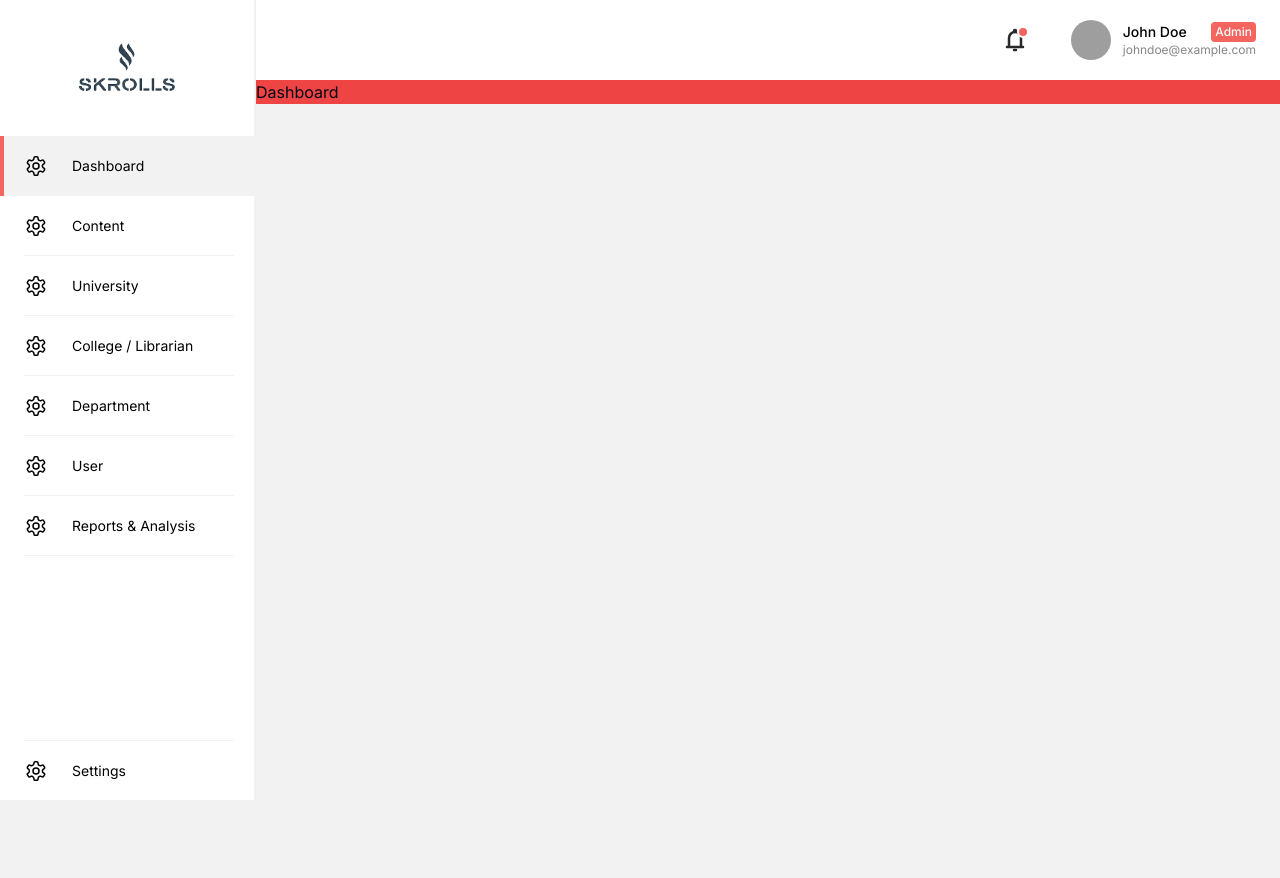
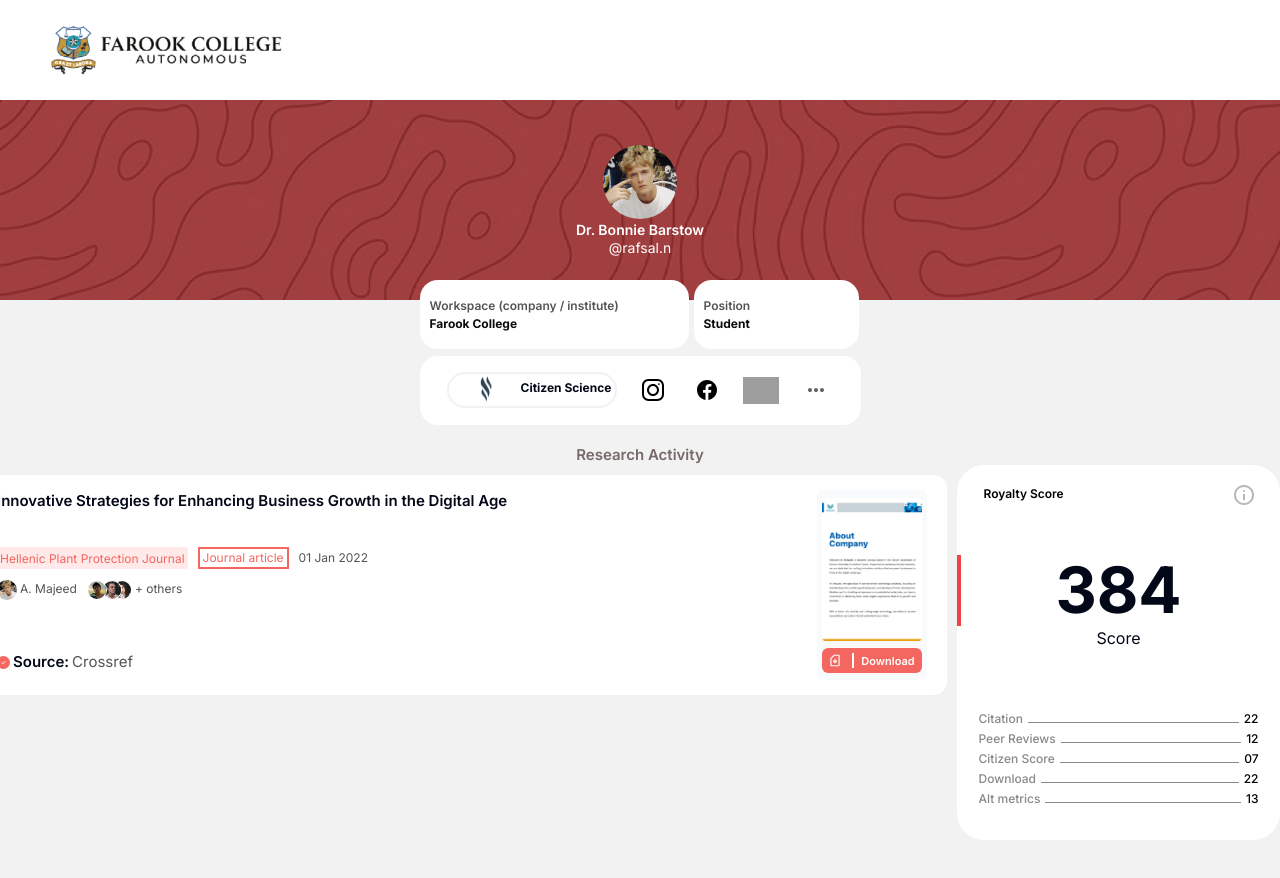
Before and after one commit to Aswin-Koroth/skrolls_knowledgeCommon, a React (Vite) app: page /authorPage in a window 1280 px wide. Before the commit this address led to /. Shown: the top 878 px of the page. Before the commit the page ends 800 px from the top, so only its background shows below. Built offline with nearby package versions, Linux system fonts and the light colour scheme; grey boxes are pictures that could not be loaded.

Commit message:
suspense fix

```diff
--- a/src/App.jsx
+++ b/src/App.jsx
@@ -1,5 +1,6 @@
 import { lazy, Suspense } from 'react';
 import { Navigate, Route, Routes } from 'react-router-dom';
+import PublicLayout from './layouts/PublicLayout';
 
 const Home = lazy(() => import('./pages/Public/Home'));
 
@@ -18,12 +19,17 @@
 const AdminSettings = lazy(() => import('./pages/Admin/AdminSettings'));
 const PublicHome = lazy(() => import('./pages/Public/Home'));
 const HomePage = lazy(() => import('./pages/Public/knowledgeCommon/HomePage'));
-const ResultPage = lazy(() => import('./pages/Public/knowledgeCommon/ResultPage'));
-const ArticlePage = lazy(() => import('./pages/Public/knowledgeCommon/ArticlePage'));
-const AuthorPage = lazy(() => import('./pages/Public/knowledgeCommon/AuthorPage'));
+const ResultPage = lazy(
+  () => import('./pages/Public/knowledgeCommon/ResultPage')
+);
+const ArticlePage = lazy(
+  () => import('./pages/Public/knowledgeCommon/ArticlePage')
+);
+const AuthorPage = lazy(
+  () => import('./pages/Public/knowledgeCommon/AuthorPage')
+);
 function App() {
   return (
-    // <Suspense fallback={<div>Loading...</div>}>
     <Routes>
       {/* <Route element={<PublicLayout />}>
           <Route path="/" element={<Home />} />
@@ -39,29 +45,25 @@
         </Route> */}
 
       <Route element={<AdminLayout />}>
-          <Route path="/" element={<AdminDashboard />} />
+        <Route path="/admin" element={<AdminDashboard />} />
         <Route path="/admin/contents_list" element={<AdminContent />} />
-          <Route
-            path="/admin/universities_list"
-            element={<AdminUniversity />}
-          />
+        <Route path="/admin/universities_list" element={<AdminUniversity />} />
         <Route path="/admin/colleges_list" element={<AdminCollege />} />
         <Route path="/admin/departments_list" element={<AdminDepartment />} />
         <Route path="/admin/users_list" element={<AdminUser />} />
         <Route path="/admin/reports" element={<AdminReports />} />
         <Route path="/admin/settings" element={<AdminSettings />} />
-
-
       </Route>
 
+      <Route element={<PublicLayout />}>
+        <Route path="/" element={<PublicHome />} />
+        <Route path="/home" element={<HomePage />} />
+        <Route path="/result" element={<ResultPage />} />
+        <Route path="/article" element={<ArticlePage />} />
+        <Route path="/authorPage" element={<AuthorPage />} />
         <Route path="*" element={<Navigate to="/" replace />} />
-        <Route path="/public/landing" element={<PublicHome />} />
-        <Route path="/public/home" element={<HomePage />} />
-        <Route path="/public/result" element={<ResultPage />} />
-        <Route path="/public/article" element={<ArticlePage />} />
-        <Route path="/public/authorPage" element={<AuthorPage />} />
+      </Route>
     </Routes>
-    // </Suspense>
   );
 }
 
--- a/src/components/Knowledgecommon/AuthorSection.jsx
+++ b/src/components/Knowledgecommon/AuthorSection.jsx
@@ -1,18 +1,29 @@
-import React from 'react'
+import React from 'react';
 import { useNavigate } from 'react-router-dom';
 import Student from '@/assets/Student.png';
 import AuthorCard from '@/components/Knowledgecommon/AuthorCard';
 const AuthorSection = () => {
   const navigate = useNavigate();
   return (
-    <div className="h-full w-[1000px] flex flex-wrap gap-[5px]">
-    <AuthorCard AuthorName="Dr. Bonnie Barstow " AuthorPosition='Student' AuthorProfile={Student} onClick={() => navigate('/public/authorPage')}/>
-    <AuthorCard AuthorName="Dr. Bonnie Barstow " AuthorPosition='Student' AuthorProfile={Student} />
-    <AuthorCard AuthorName="Dr. Bonnie Barstow " AuthorPosition='Student' AuthorProfile={Student} />
+    <div className="flex h-full w-[1000px] flex-wrap gap-[5px]">
+      <AuthorCard
+        AuthorName="Dr. Bonnie Barstow "
+        AuthorPosition="Student"
+        AuthorProfile={Student}
+        onClick={() => navigate('/authorPage')}
+      />
+      <AuthorCard
+        AuthorName="Dr. Bonnie Barstow "
+        AuthorPosition="Student"
+        AuthorProfile={Student}
+      />
+      <AuthorCard
+        AuthorName="Dr. Bonnie Barstow "
+        AuthorPosition="Student"
+        AuthorProfile={Student}
+      />
+    </div>
+  );
+};
 
-    </div>
-
-  )
-}
-
-export default AuthorSection
+export default AuthorSection;
--- a/src/components/Knowledgecommon/DepartmentSection.jsx
+++ b/src/components/Knowledgecommon/DepartmentSection.jsx
@@ -10,11 +10,11 @@
   const navigate = useNavigate();
 
   return (
-    <div className="h-full w-[94%] flex flex-wrap gap-[15px]">
+    <div className="flex h-full w-[94%] flex-wrap gap-[15px]">
       <CollegeCard
         HeroImg={It}
         Title="Department of Information Technology"
-        onClick={() => navigate('/public/result')}
+        onClick={() => navigate('/result')}
       />
       <CollegeCard HeroImg={Stat} Title="Department of Statistics" />
       <CollegeCard HeroImg={Maths} Title="Department of Mathematics" />
--- a/src/data/constants.js
+++ b/src/data/constants.js
@@ -8,7 +8,7 @@
 const ADMIN_NAV_LIST = [
   {
     label: 'Dashboard',
-    link: '/',
+    link: '/admin',
     icon: settings_icon,
     type: 'bottom',
   },
--- a/src/layouts/PublicLayout.jsx
+++ b/src/layouts/PublicLayout.jsx
@@ -1,11 +1,10 @@
 import { Outlet } from 'react-router-dom';
-import Header from '../components/Header/Header';
+import { Suspense } from 'react';
 
 function PublicLayout() {
   return (
     <div className="flex h-screen">
       <section className="flex min-w-0 flex-1 flex-col">
-        <Header />
         <Suspense fallback={<div>Loading...</div>}>
           <Outlet />
         </Suspense>
--- a/src/pages/Public/knowledgeCommon/AuthorPage.jsx
+++ b/src/pages/Public/knowledgeCommon/AuthorPage.jsx
@@ -1,12 +1,12 @@
 import LogoHeader from '@/components/Knowledgecommon/LogoHeader';
-import React from 'react'
+import React from 'react';
 import Pattern from '@/assets/bg.png';
 import Author1 from '@/assets/author1.png';
 import CitizenScience from '@/assets/citizenScienceLogo.png';
 import Instagram from '@/assets/instagram.svg';
 import Facebook from '@/assets/facebook.svg';
 import Twitter from '@/assets/twitterx.svg';
-import Settings from '@/assets/Settingsdot.svg'
+import Settings from '@/assets/Settingsdot.svg';
 import ArticleCard from '@/components/Knowledgecommon/ArticleCard';
 import Vector from '@/assets/Vector.svg';
 import MetricsScore from '@/components/Knowledgecommon/MetricsScore';
@@ -16,31 +16,53 @@
   const navigate = useNavigate();
   return (
     <div>
-      <LogoHeader/>
-      <div className='w-full h-[200px] bg-red-800 flex flex-col justify-center items-center'
-        style={{ backgroundImage: `url(${Pattern})`,backgroundSize: 'cover'}}>
-            <img className='h-[74px] w-[74px] rounded-[37px] ' src={Author1} alt="" />
-            <p className='h-[18px] w-auto text-[14px] text-[#fff] font-semibold'>Dr. Bonnie Barstow </p>
-            <p className='h-[18px] w-auto text-[14px] text-[#fff] font-normal'>@rafsal.n</p>
+      <LogoHeader />
+      <div
+        className="flex h-[200px] w-full flex-col items-center justify-center bg-red-800"
+        style={{ backgroundImage: `url(${Pattern})`, backgroundSize: 'cover' }}
+      >
+        <img
+          className="h-[74px] w-[74px] rounded-[37px]"
+          src={Author1}
+          alt=""
+        />
+        <p className="h-[18px] w-auto text-[14px] font-semibold text-[#fff]">
+          Dr. Bonnie Barstow
+        </p>
+        <p className="h-[18px] w-auto text-[14px] font-normal text-[#fff]">
+          @rafsal.n
+        </p>
       </div>
-        <div className="h-[145px] w-full flex justify-center items-center ">
-            <div className="h-full w-[441px] flex flex-col justify-between items-end mt-[-40px]">
-                <div className="h-[69px] w-full flex ">
-                    <div className="h-[69px] w-[269px] bg-white rounded-[18px] flex flex-col justify-center items-start px-[10px] ">
-                        <p className='text-[12px] text-[#545454] font-semibold'>Workspace (company / institute)</p>
-                        <p className='text-[12px] text-[#0B0B0B] font-bold'>Farook College</p>
+      <div className="flex h-[145px] w-full items-center justify-center">
+        <div className="mt-[-40px] flex h-full w-[441px] flex-col items-end justify-between">
+          <div className="flex h-[69px] w-full">
+            <div className="flex h-[69px] w-[269px] flex-col items-start justify-center rounded-[18px] bg-white px-[10px]">
+              <p className="text-[12px] font-semibold text-[#545454]">
+                Workspace (company / institute)
+              </p>
+              <p className="text-[12px] font-bold text-[#0B0B0B]">
+                Farook College
+              </p>
             </div>
-                    <div className="h-[69px] w-[165px] bg-white rounded-[18px] flex flex-col justify-center items-start ml-[5px] px-[10px]">
-                        <p className='text-[12px] text-[#545454] font-semibold'>Position</p>
-                        <p className='text-[12px] text-[#0B0B0B] font-bold'>Student</p>
+            <div className="ml-[5px] flex h-[69px] w-[165px] flex-col items-start justify-center rounded-[18px] bg-white px-[10px]">
+              <p className="text-[12px] font-semibold text-[#545454]">
+                Position
+              </p>
+              <p className="text-[12px] font-bold text-[#0B0B0B]">Student</p>
             </div>
           </div>
           <div className="h-[69px] w-[441px]">
-                    <div className="h-[69px] w-full bg-white rounded-[18px] flex justify-center items-center">
-                        <div className="h-[37px] w-[387px] flex justify-between">
-                            <div className="h-[36px] w-[170px] bg-white rounded-[18px] border-[2px] flex justify-center item-center overflow-hidden">
-                                <img className='h-[24] w-[69px] ' src={CitizenScience} alt="" />
-                                <p className=' h-[24px] text-[12px] font-bold mt-[5px]'>Citizen Science</p>
+            <div className="flex h-[69px] w-full items-center justify-center rounded-[18px] bg-white">
+              <div className="flex h-[37px] w-[387px] justify-between">
+                <div className="item-center flex h-[36px] w-[170px] justify-center overflow-hidden rounded-[18px] border-[2px] bg-white">
+                  <img
+                    className="h-[24] w-[69px]"
+                    src={CitizenScience}
+                    alt=""
+                  />
+                  <p className="mt-[5px] h-[24px] text-[12px] font-bold">
+                    Citizen Science
+                  </p>
                 </div>
                 <SocialMediaIcons Images={Instagram} />
                 <SocialMediaIcons Images={Facebook} />
@@ -51,30 +73,46 @@
           </div>
         </div>
       </div>
-        <div className="h-[20px] w-full flex justify-center items-center"><p className='text-[#776968] text-[15px] font-semibold'>Research Activity</p></div>
-        <div className="h-[600px] w-full flex justify-end">
+      <div className="flex h-[20px] w-full items-center justify-center">
+        <p className="text-[15px] font-semibold text-[#776968]">
+          Research Activity
+        </p>
+      </div>
+      <div className="flex h-[600px] w-full justify-end">
         <div className="h-full w-[960px]">
-            <div className='h-[600px] w-full flex justify-center items-start mt-[10px]'>
-                <ArticleCard ArticleTitle="Innovative Strategies for Enhancing Business Growth in the Digital Age"
-                ArticleTopic="Hellenic Plant Protection Journal" Category="Journal article"
-                PublishedDate="01 Jan 2022" AuthorImage={Author1} AuthorName="A. Majeed" onClick={() => navigate('/public/article')} />
+          <div className="mt-[10px] flex h-[600px] w-full items-start justify-center">
+            <ArticleCard
+              ArticleTitle="Innovative Strategies for Enhancing Business Growth in the Digital Age"
+              ArticleTopic="Hellenic Plant Protection Journal"
+              Category="Journal article"
+              PublishedDate="01 Jan 2022"
+              AuthorImage={Author1}
+              AuthorName="A. Majeed"
+              onClick={() => navigate('/article')}
+            />
           </div>
         </div>
-            <div className="h-full w-[340px] ">
-                <div className="w-[323px] h-[375px] bg-white rounded-[27px] ml-[10px] flex flex-col justify-between items-center">
-                    <div className="h-[20px] w-full mt-[20px] flex justify-center items-center ">
-                        <div className="h-full w-[270px] flex justify-between">
-                            <p className='text-[12px] text-[#000] font-semibold '>Royalty Score</p>
+        <div className="h-full w-[340px]">
+          <div className="ml-[10px] flex h-[375px] w-[323px] flex-col items-center justify-between rounded-[27px] bg-white">
+            <div className="mt-[20px] flex h-[20px] w-full items-center justify-center">
+              <div className="flex h-full w-[270px] justify-between">
+                <p className="text-[12px] font-semibold text-[#000]">
+                  Royalty Score
+                </p>
                 <img src={Vector} alt="" />
               </div>
             </div>
-                    <div className="h-[100px] w-full  flex flex-col">
-                        <div className="h-[75px] w-full flex justify-center items-center   relative before:content-[''] before:absolute before:h-[71px] before:w-full before:border-l-[4px] before:border-red-500 ">
-                            <p className='h-full w-full text-[64px] font-bold flex justify-center items-center '>384</p>
+            <div className="flex h-[100px] w-full flex-col">
+              <div className="relative flex h-[75px] w-full items-center justify-center before:absolute before:h-[71px] before:w-full before:border-l-[4px] before:border-red-500 before:content-['']">
+                <p className="flex h-full w-full items-center justify-center text-[64px] font-bold">
+                  384
+                </p>
               </div>
-                        <p className='h-[20px] w-full  flex justify-center items-center'>Score</p>
+              <p className="flex h-[20px] w-full items-center justify-center">
+                Score
+              </p>
             </div>
-                    <div className="h-[120px] w-full flex flex-col justify-center items-center mb-[20px]">
+            <div className="mb-[20px] flex h-[120px] w-full flex-col items-center justify-center">
               <MetricsScore Title="Citation" Score="22" />
               <MetricsScore Title="Peer Reviews" Score="12" />
               <MetricsScore Title="Citizen Score" Score="07" />
@@ -85,7 +123,7 @@
         </div>
       </div>
     </div>
-  )
-}
+  );
+};
 
-export default AuthorPage
+export default AuthorPage;
--- a/src/pages/Public/knowledgeCommon/ResultPage.jsx
+++ b/src/pages/Public/knowledgeCommon/ResultPage.jsx
@@ -1,4 +1,4 @@
-import React from 'react'
+import React from 'react';
 import LogoHeader from '@/components/Knowledgecommon/LogoHeader';
 import CollegeHeader from '@/components/Knowledgecommon/CollegeHeader';
 import SearchTab from '@/components/Knowledgecommon/SearchTab';
@@ -10,19 +10,25 @@
   const navigate = useNavigate();
   return (
     <div>
-      <LogoHeader/>
-      <CollegeHeader/>
+      <LogoHeader />
+      <CollegeHeader />
       <div className="h-[800px] w-full bg-[#F9FAFB]">
         <SearchTab />
-        <BreadCrumbs/>
-        <div className='h-[600px] w-full flex justify-center items-start mt-[10px]'>
-        <ArticleCard ArticleTitle="Innovative Strategies for Enhancing Business Growth in the Digital Age"
-        ArticleTopic="Hellenic Plant Protection Journal" Category="Journal article"
-        PublishedDate="01 Jan 2022" AuthorImage={Author1} AuthorName="A. Majeed" onClick={() => navigate('/public/article')} />
+        <BreadCrumbs />
+        <div className="mt-[10px] flex h-[600px] w-full items-start justify-center">
+          <ArticleCard
+            ArticleTitle="Innovative Strategies for Enhancing Business Growth in the Digital Age"
+            ArticleTopic="Hellenic Plant Protection Journal"
+            Category="Journal article"
+            PublishedDate="01 Jan 2022"
+            AuthorImage={Author1}
+            AuthorName="A. Majeed"
+            onClick={() => navigate('/article')}
+          />
         </div>
-        </div>
+      </div>
     </div>
-  )
-}
+  );
+};
 
-export default ResultPage
+export default ResultPage;
```
Also changed, not shown: src/main.jsx (+4 -4 lines), src/pages/Public/Home.jsx (+12 -8 lines). Lines whose indentation alone changed are shown as unchanged.
